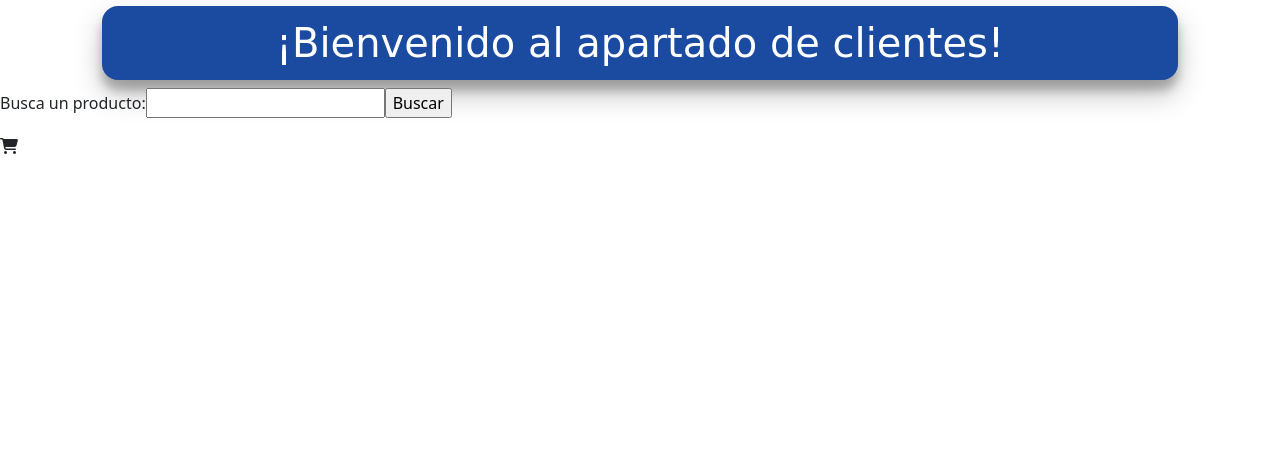
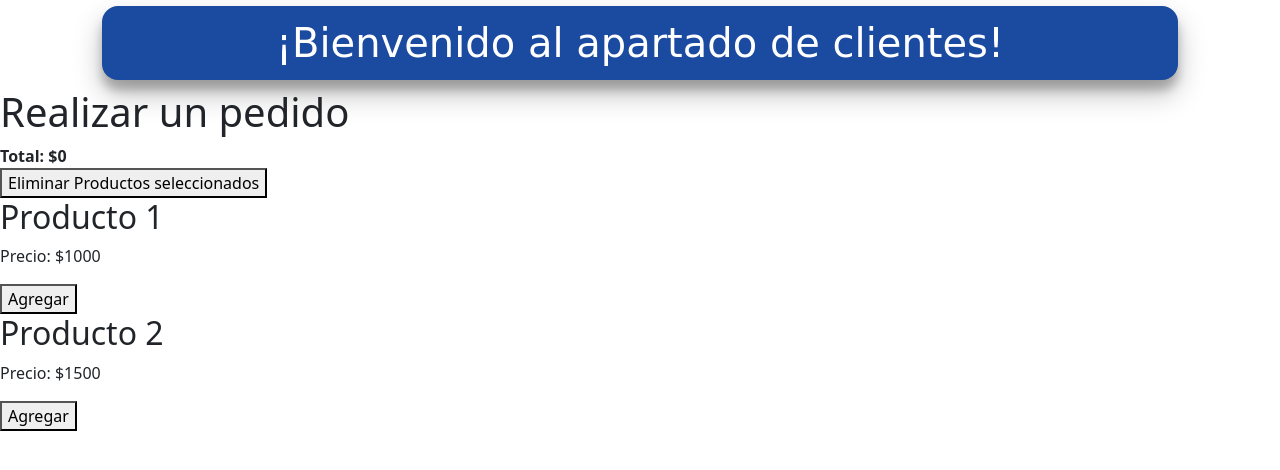
Before and after one commit to SebastianRubio1/Proyecto-Formativo, a Django app: page /client/ in a window 1280 px wide. Shown: the top 470 px of the page. Run offline with Django 4.2, Linux system fonts and the light colour scheme; some libraries are stand-ins or nearby versions; some web fonts are replaced.

Commit message:
version 1.14

```diff
--- a/api/templates/Cliente/Cliente.html
+++ b/api/templates/Cliente/Cliente.html
@@ -4,10 +4,70 @@
 <div>
     <h1 class="title">¡Bienvenido al apartado de clientes!</h>
 </div>
-<div class="buscador">
-    <p>Busca un producto:<input type="search" name="" id=""><input type="submit" value="Buscar"></p>
-    <i class="fa-solid fa-cart-shopping carrito"></i>
-</div>
+<!DOCTYPE html>
+<html>
+    <body>
+        <h1 >Realizar un pedido</h1>
+        <div id="carrito">
+            <!-- Aquí se mostrarán los elementos del carrito -->
+        </div>
+        <div id="total">
+            <strong>Total: $<span id="total-amount">0</span></strong>
+        </div>
+        <button onclick="vaciarCarrito()">Eliminar Productos seleccionados</button>
+
+        <!-- Aquí debes agregar tus productos -->
+        <div class="producto">
+            <h2>Producto 1</h2>
+            <p>Precio: $1000</p>
+            <button onclick="agregarAlCarrito('Producto 1', 1000)">Agregar</button>
+        </div>
+
+        <div class="producto">
+            <h2>Producto 2</h2>
+            <p>Precio: $1500</p>
+            <button onclick="agregarAlCarrito('Producto 2', 1500)">Agregar</button>
+        </div>
+
+        <!-- Puedes agregar más productos aquí -->
+
+        <script> // Variables globales
+            let carrito = [];
+            let total = 0;
+
+            // Función para agregar un producto al carrito
+            function agregarAlCarrito(producto, precio) {
+                carrito.push({ producto, precio });
+                total += precio;
+                actualizarCarrito();
+            }
+
+            // Función para actualizar la visualización del carrito
+            function actualizarCarrito() {
+                const carritoElement = document.getElementById("carrito");
+                const totalAmountElement = document.getElementById("total-amount");
+
+                carritoElement.innerHTML = "";
+
+                carrito.forEach(item => {
+                    const itemElement = document.createElement("div");
+                    itemElement.innerText = `${item.producto}: $${item.precio.toFixed(2)}`;
+                    carritoElement.appendChild(itemElement);
+                });
+
+                totalAmountElement.innerText = total.toFixed(2);
+            }
+
+            // Función para vaciar el carrito
+            function vaciarCarrito() {
+                carrito = [];
+                total = 0;
+                actualizarCarrito();
+            }
+            </script>
+</body>
+</html>
+
 
 
 {% endblock %}
--- a/api/templates/index.html
+++ b/api/templates/index.html
@@ -13,7 +13,6 @@
 
     <nav class="navegacion">
         <ul class="ul">
-            <li class="li"><a href="#productos">Productos</a></li>
             <li class="li"><a href="#materiales">Materiales</a></li>
             <li class="li"><a href="#proyectos">Proyectos</a></li>
             <li class="li"><a href="#mision">Misión</a></li>
--- a/api/templates/layouts/base.html
+++ b/api/templates/layouts/base.html
@@ -8,14 +8,17 @@
     <link rel="stylesheet" href="{% static 'css/login.css' %}">
     <link rel="stylesheet" href="{% static 'css/main.css' %}">
     <link rel="stylesheet" href="{% static 'css/cliente.css'%}">
+
     <link rel="stylesheet" href="{% static '/assets/css/main.css'%}">
     <link rel="stylesheet" href="{% static 'bootstrap-5.3.0-alpha2-dist/css/bootstrap.min.css' %}">
     <link rel="stylesheet" href="{% static 'fontawesome-free-6.4.0-web/css/all.min.css' %}">
+
     <title>Document</title>
 </head>
 <body>
     {% block content %}
 
     {% endblock %}
+
 </body>
 </html>
--- a/api/urls.py
+++ b/api/urls.py
@@ -10,4 +10,5 @@ urlpatterns = [
 
 
 
+
 ]
```
Also changed, not shown: api/static/css/cliente.css (line endings or trailing spaces), api/views.py (line endings or trailing spaces).
